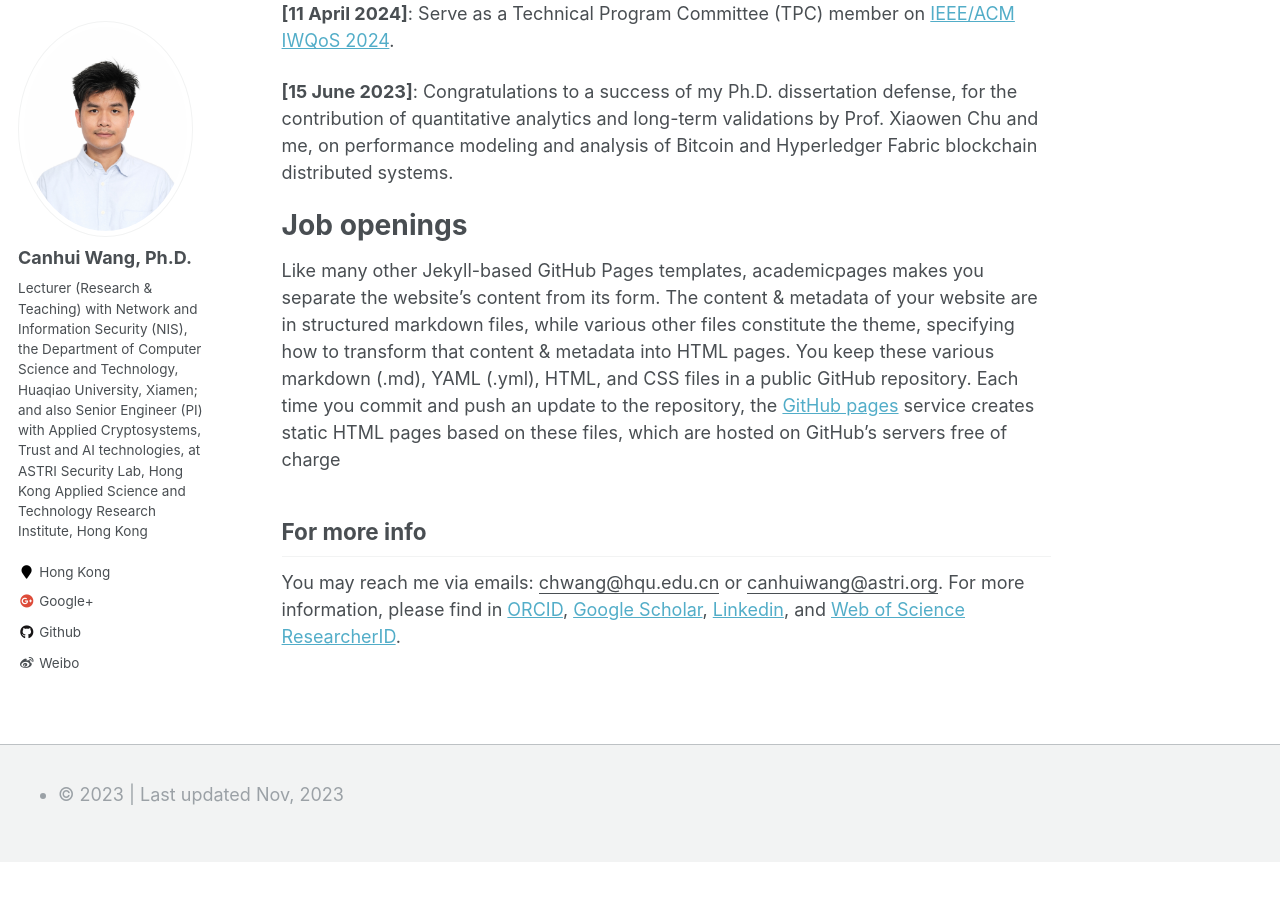
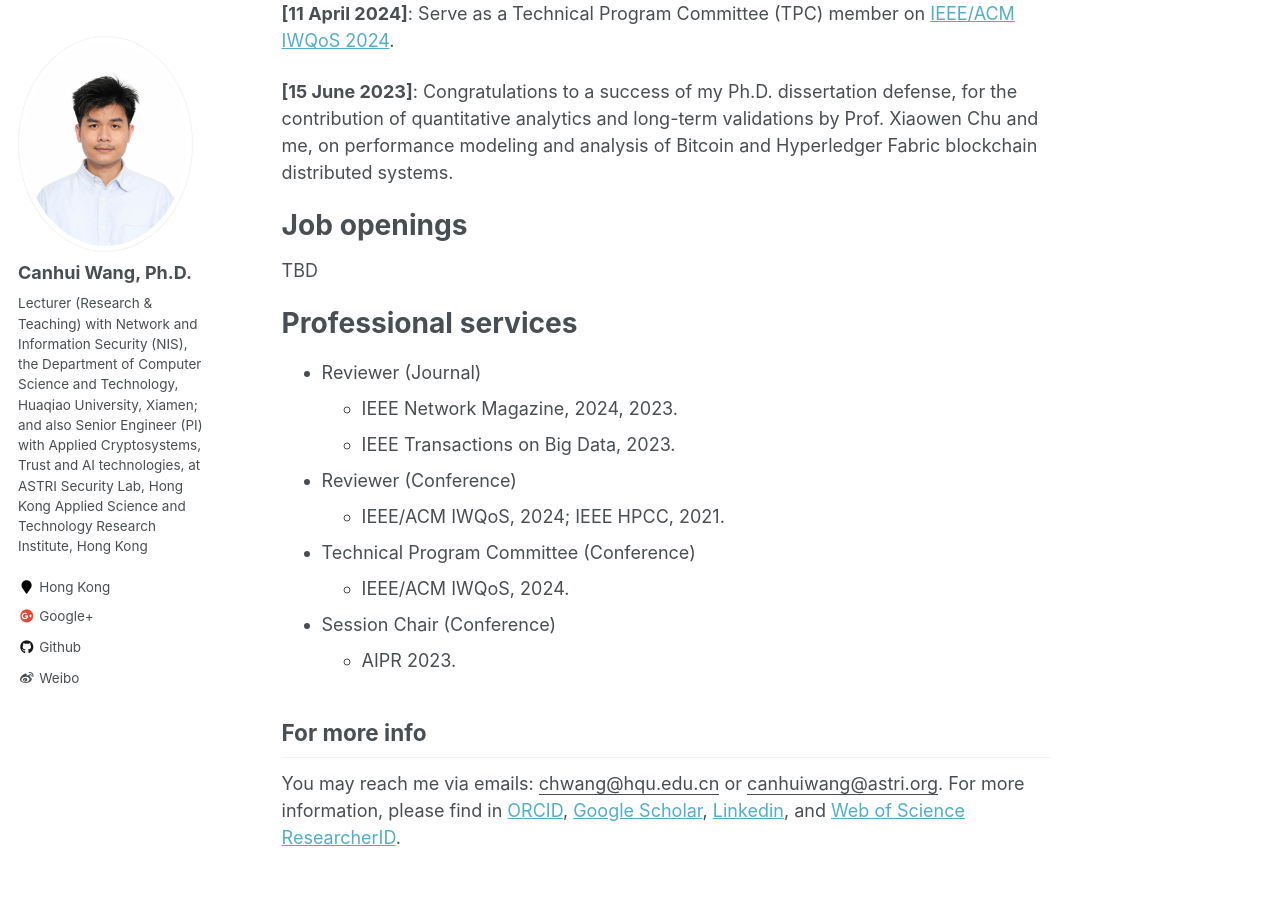
Before and after one commit to Canhui/canhui.github.io, a Jekyll site: the page built from _pages/about.md, in a window 1280 px wide and 900 px high, scrolled down 609 px. Built offline with Jekyll 4.4.1, drawn with Linux system fonts in a browser that asks for light colours; before the commit the page ends 1471 px from its top, so only the background shows below that.

Commit message:
Update about.md

```diff
--- a/_pages/about.md
+++ b/_pages/about.md
@@ -34,7 +34,21 @@ IEEE HPCC, 2021 (reviewer)
 
 Job openings
 ======
-Like many other Jekyll-based GitHub Pages templates, academicpages makes you separate the website's content from its form. The content & metadata of your website are in structured markdown files, while various other files constitute the theme, specifying how to transform that content & metadata into HTML pages. You keep these various markdown (.md), YAML (.yml), HTML, and CSS files in a public GitHub repository. Each time you commit and push an update to the repository, the [GitHub pages](https://pages.github.com/) service creates static HTML pages based on these files, which are hosted on GitHub's servers free of charge
+TBD
+
+
+Professional services
+======
+* Reviewer (Journal)
+  * IEEE Network Magazine, 2024, 2023.
+  * IEEE Transactions on Big Data, 2023.
+* Reviewer (Conference)
+  * IEEE/ACM IWQoS, 2024; IEEE HPCC, 2021.
+* Technical Program Committee (Conference)
+  * IEEE/ACM IWQoS, 2024.
+* Session Chair (Conference)
+  * AIPR 2023.
+
 
 <!-- **News on June 15, 2023:** Congratulations -->
 <!-- Like many other Jekyll-based GitHub Pages templates, academicpages makes you separate the website's content from its form. The content & metadata of your website are in structured markdown files, while various other files constitute the theme, specifying how to transform that content & metadata into HTML pages. You keep these various markdown (.md), YAML (.yml), HTML, and CSS files in a public GitHub repository. Each time you commit and push an update to the repository, the [GitHub pages](https://pages.github.com/) service creates static HTML pages based on these files, which are hosted on GitHub's servers free of charge. -->
```
